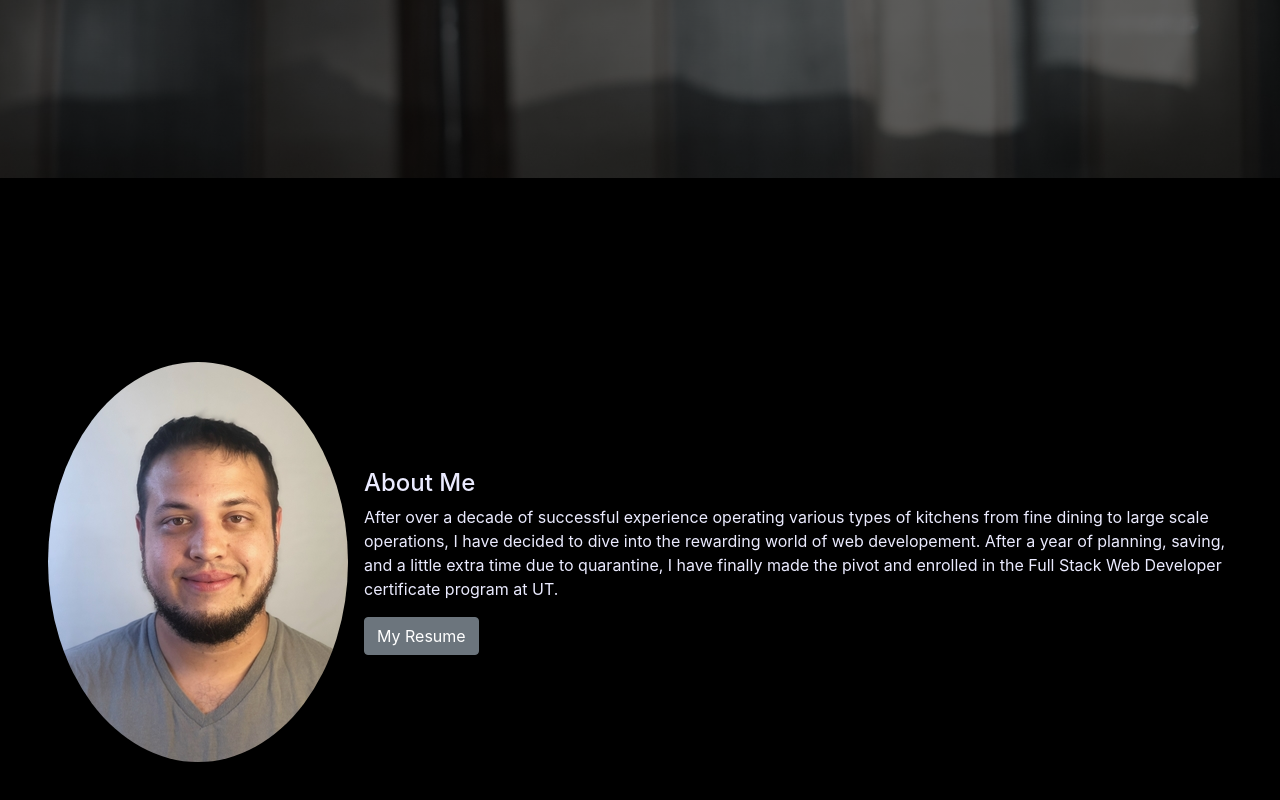
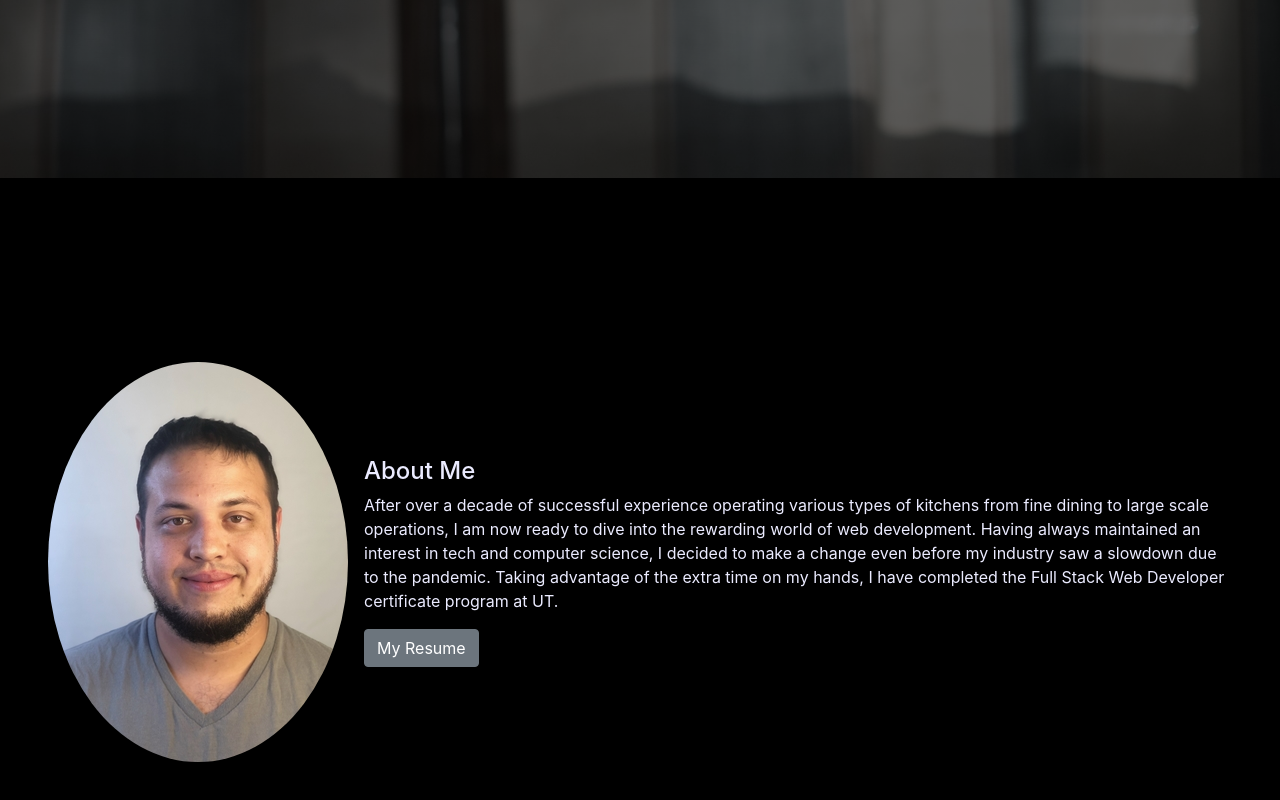
Before and after one commit to JDMartinez1531/React-Portfolio, a React (Create React App) app: page / in a window 1280 px wide. Shown: the part 862-1662 px from the top of the page. Built offline with nearby package versions, Linux system fonts and the light colour scheme.

Commit message:
updated intro and about me text

```diff
--- a/src/components/About/index.jsx
+++ b/src/components/About/index.jsx
@@ -4,7 +4,7 @@ import profileImage from "../../images/profile-05.jpg";
 import Media from "react-bootstrap/Media";
 import Image from "react-bootstrap/Image";
 import Button from "react-bootstrap/Button";
-import pdf from "../../assets/files/jdmresume2020.pdf"
+import pdf from "../../assets/files/jdmresume2020.pdf";
 
 function About() {
 	return (
@@ -17,14 +17,21 @@ function About() {
 			<Media.Body className="align-self-center aboutText">
 				<h4>About Me</h4>
 				<p>
-					After over a decade of successful experience operating various types
-					of kitchens from fine dining to large scale operations, I have decided
-					to dive into the rewarding world of web developement. After a year of
-					planning, saving, and a little extra time due to quarantine, I have
-					finally made the pivot and enrolled in the Full Stack Web Developer
-					certificate program at UT.
+					After over a decade of successful experience operating
+					various types of kitchens from fine dining to large scale
+					operations, I am now ready to dive into the rewarding world
+					of web development. Having always maintained an interest in
+					tech and computer science, I decided to make a change even
+					before my industry saw a slowdown due to the pandemic.
+					Taking advantage of the extra time on my hands, I have
+					completed the Full Stack Web Developer certificate program
+					at UT.
 				</p>
-				<Button variant="secondary" className="align-self-right resumeButton" href={pdf} target = "_blank">
+				<Button
+					variant="secondary"
+					className="align-self-right resumeButton"
+					href={pdf}
+					target="_blank">
 					My Resume
 				</Button>
 			</Media.Body>
--- a/src/components/Intro/index.jsx
+++ b/src/components/Intro/index.jsx
@@ -18,7 +18,7 @@ function Intro() {
 						Organized and hard-working web developer seeking to join a modern
 						company to rapidly build skills and provide value. Looking to
 						leverage proven organization and management skills to deliver
-						results to future employer.
+						results.
 					</p>
 				</Col>
 			</Row>
```
